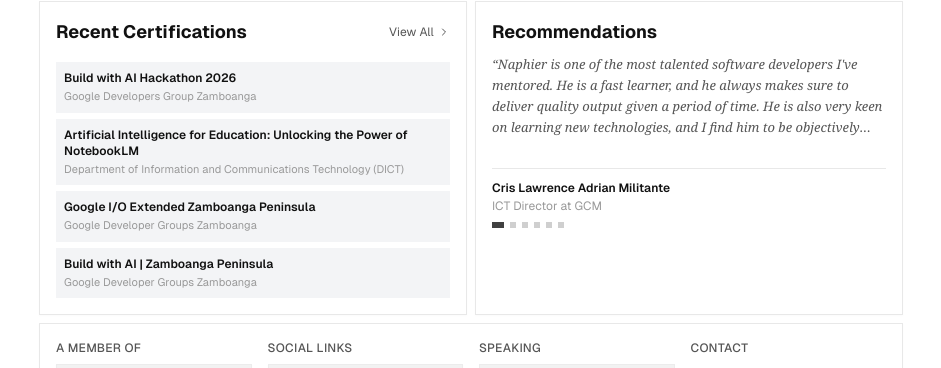
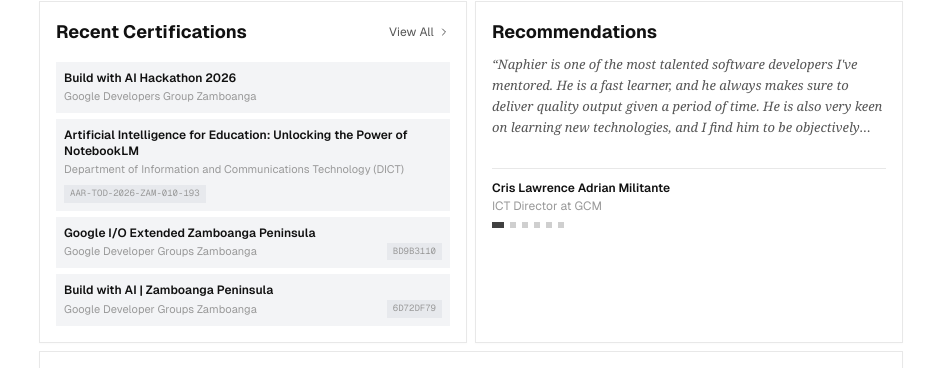
Before and after one commit to naphiertech/PortfolioInspired, a Next.js app: page / in a window 1280 px wide. Shown: the part 1237-1605 px from the top of the page, without its empty margins (169-1110 px from the left). Built offline with nearby package versions, Linux system fonts and the light colour scheme.

Commit message:
Update Certifications.tsx

```diff
--- a/src/components/Certifications.tsx
+++ b/src/components/Certifications.tsx
@@ -33,8 +33,13 @@ export function Certifications() {
             <h3 className="text-xs font-semibold text-text-primary dark:text-dark-text-primary group-hover/cert:text-blue-600 dark:group-hover/cert:text-blue-400 transition-colors">
               {cert.name}
             </h3>
-            <p className="text-[11px] text-text-muted dark:text-dark-text-muted mt-0.5">
-              {cert.issuer}
+            <p className="text-[11px] text-text-muted dark:text-dark-text-muted mt-0.5 flex items-center justify-between gap-2 flex-wrap">
+              <span>{cert.issuer}</span>
+              {cert.code && (
+                <span className="font-mono text-[9px] px-1.5 py-0.5 bg-gray-200/80 dark:bg-zinc-800/80 rounded text-foreground/80">
+                  {cert.code}
+                </span>
+              )}
             </p>
           </a>
         ))}
```
